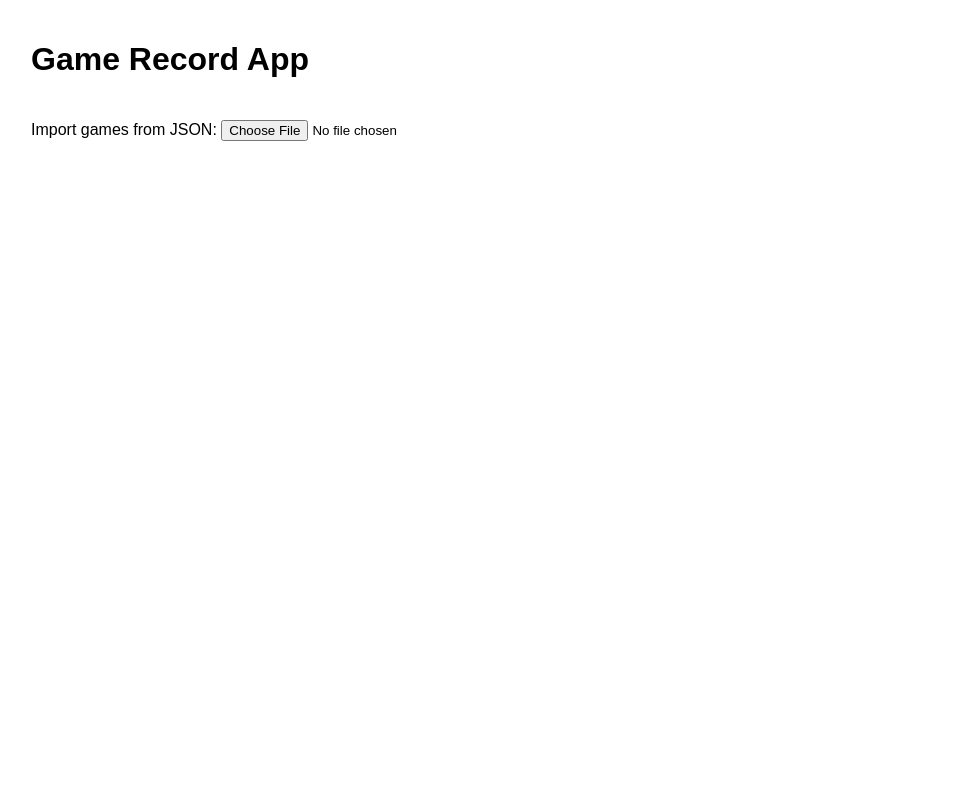
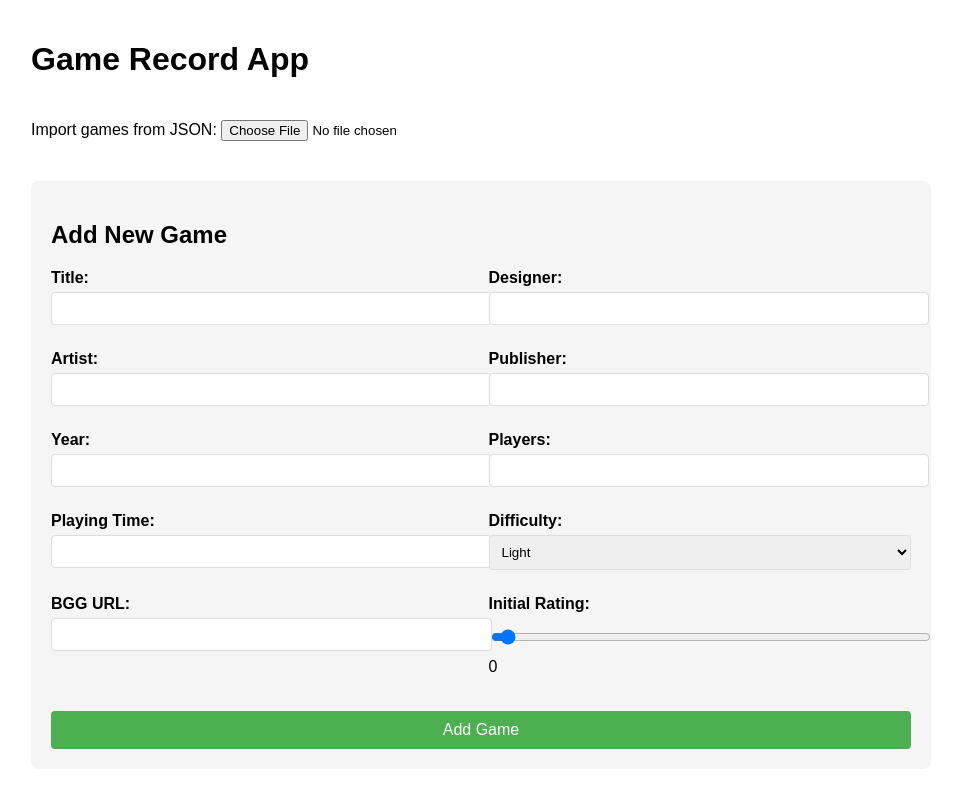
Before and after one commit to KimFriden/ExamUnit3, a plain HTML site: page index.html in a window 1280 px wide. Shown: the whole page, without its empty margins (159-1120 px from the left). Drawn offline with Linux system fonts and the light colour scheme.

Commit message:
Step 7 - Adding custom games.

```diff
--- a/app.mjs
+++ b/app.mjs
@@ -210,9 +210,47 @@ function setupFileImport() {
     });
 }
 
+function setupNewGameForm() {
+    const form = document.getElementById('add-game-form');
+    const ratingInput = document.getElementById('initial-rating');
+    const ratingDisplay = document.getElementById('rating-display');
+
+    ratingInput.addEventListener('input', () => {
+        ratingDisplay.textContent = ratingInput.value;
+    });
+
+    form.addEventListener('submit', (event) => {
+        event.preventDefault();
+
+        const newGame = new Game({
+            title: document.getElementById('title').value,
+            designer: document.getElementById('designer').value,
+            artist: document.getElementById('artist').value,
+            publisher: document.getElementById('publisher').value,
+            year: parseInt(document.getElementById('year').value),
+            players: document.getElementById('players').value,
+            time: document.getElementById('time').value,
+            difficulty: document.getElementById('difficulty').value,
+            url: document.getElementById('url').value,
+            playCount: 0,
+            personalRating: parseInt(document.getElementById('initial-rating').value)
+        });
+        saveGame(newGame);
+
+        games.push(newGame);
+        displayGames();
+
+        form.reset();
+        ratingDisplay.textContent = '0';
+
+        alert(`Game "${newGame.title}" has been added!`);
+    });
+}
+
 function init() {
     loadGames();
     setupFileImport();
+    setupNewGameForm();
 }
 
 document.addEventListener('DOMContentLoaded', init);
--- a/index.html
+++ b/index.html
@@ -12,6 +12,59 @@
     <div>
         <label for="importSource">Import games from JSON:</label>
         <input type="file" id="importSource" accept=".json">
+    </div>
+
+    <div class="add-game-container">
+        <h2>Add New Game</h2>
+        <form id="add-game-form">
+            <div class="form-group">
+                <label for="title">Title:</label>
+                <input type="text" id="title" required>
+            </div>
+            <div class="form-group">
+                <label for="designer">Designer:</label>
+                <input type="text" id="designer" required>
+            </div>
+            <div class="form-group">
+                <label for="artist">Artist:</label>
+                <input type="text" id="artist" required>
+            </div>
+            <div class="form-group">
+                <label for="publisher">Publisher:</label>
+                <input type="text" id="publisher" required>
+            </div>
+            <div class="form-group">
+                <label for="year">Year:</label>
+                <input type="number" id="year" required>
+            </div>
+            <div class="form-group">
+                <label for="players">Players:</label>
+                <input type="text" id="players" required>
+            </div>
+            <div class="form-group">
+                <label for="time">Playing Time:</label>
+                <input type="text" id="time" required>
+            </div>
+            <div class="form-group">
+                <label for="difficulty">Difficulty:</label>
+                <select id="difficulty" required>
+                    <option value="Light">Light</option>
+                    <option value="Medium">Medium</option>
+                    <option value="Medium-Heavy">Medium-Heavy</option>
+                    <option value="Heavy">Heavy</option>
+                </select>
+            </div>
+            <div class="form-group">
+                <label for="url">BGG URL:</label>
+                <input type="url" id="url">
+            </div>
+            <div class="form-group">
+                <label for="initial-rating">Initial Rating:</label>
+                <input type="range" id="initial-rating" min="0" max="10" value="0">
+                <span id="rating-display">0</span>
+            </div>
+            <button type="submit">Add Game</button>
+        </form>
     </div>
 
 <!-- Test to see if code worked.
--- a/style.css
+++ b/style.css
@@ -58,3 +58,50 @@ body {
 #importSource {
     margin: 20px 0;
 }
+
+.add-game-container {
+    margin: 20px 0;
+    padding: 20px;
+    background-color: #f5f5f5;
+    border-radius: 8px;
+}
+
+#add-game-form {
+    display: grid;
+    grid-template-columns: 1fr 1fr;
+    gap: 15px;
+}
+
+.form-group {
+    margin-bottom: 10px;
+}
+
+.form-group label {
+    display: block;
+    margin-bottom: 5px;
+    font-weight: bold;
+}
+
+.form-group input,
+.form-group select {
+    width: 100%;
+    padding: 8px;
+    border: 1px solid #ddd;
+    border-radius: 4px;
+}
+
+#add-game-form button {
+    grid-column: span 2;
+    background-color: #4CAF50;
+    color: white;
+    border: none;
+    padding: 10px;
+    border-radius: 4px;
+    cursor: pointer;
+    font-size: 16px;
+    margin-top: 10px;
+}
+
+#add-game-form button:hover {
+    background-color: #45a049;
+}
```
